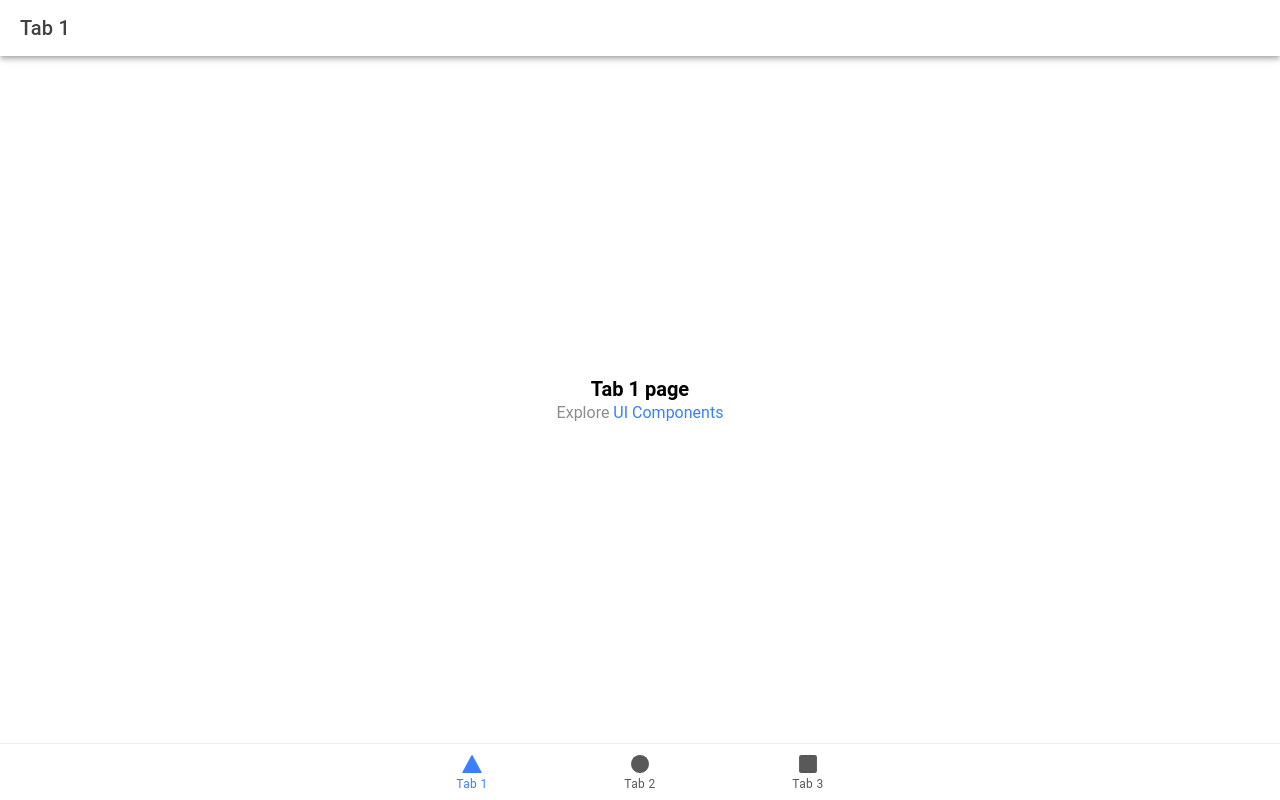
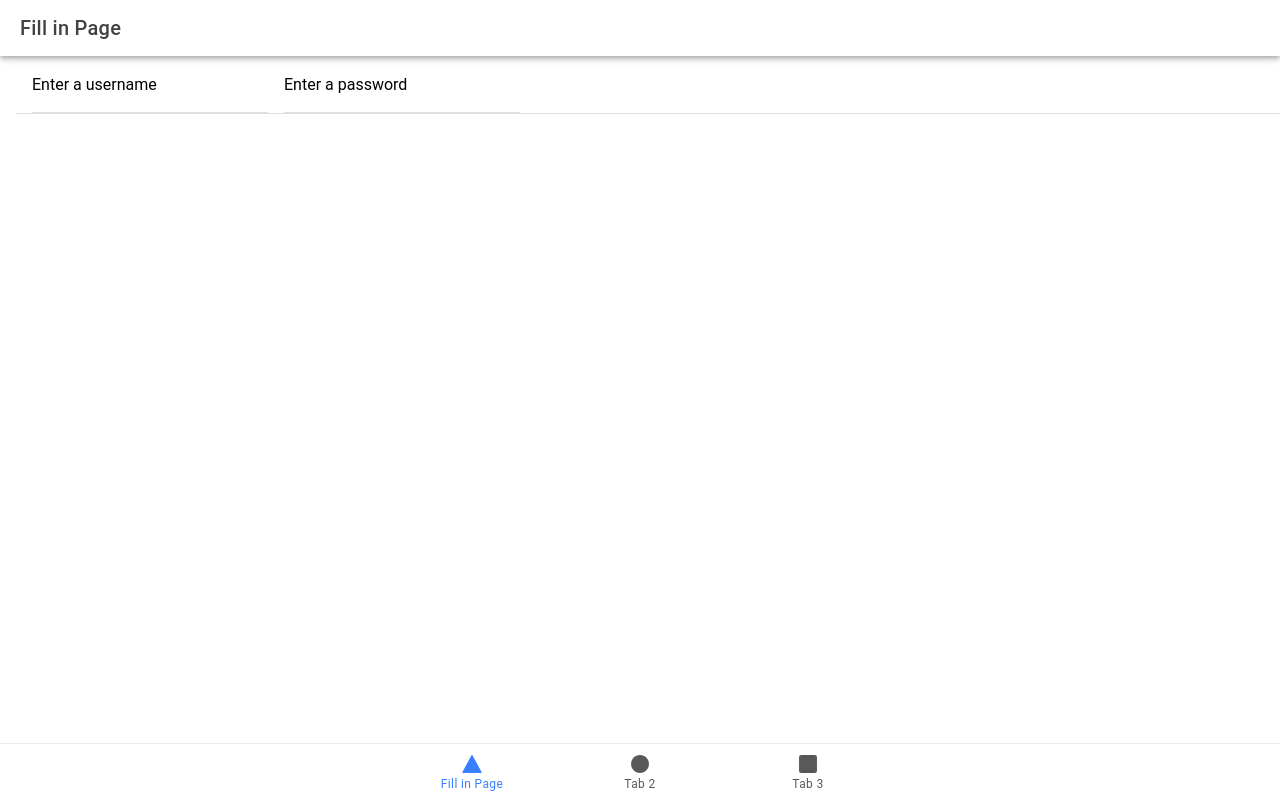
Before and after one commit to jaycebeck/M12-Test, a React (Vite) app: page /tab1 in a window 1280 px wide. Built offline with nearby package versions, Linux system fonts and the light colour scheme.

Commit message:
Homework submit

```diff
--- a/src/App.tsx
+++ b/src/App.tsx
@@ -57,7 +57,7 @@ const App: React.FC = () => (
         <IonTabBar slot="bottom">
           <IonTabButton tab="tab1" href="/tab1">
             <IonIcon aria-hidden="true" icon={triangle} />
-            <IonLabel>Tab 1</IonLabel>
+            <IonLabel>Fill in Page</IonLabel>
           </IonTabButton>
           <IonTabButton tab="tab2" href="/tab2">
             <IonIcon aria-hidden="true" icon={ellipse} />
--- /dev/null
+++ b/src/components/LoginItems.tsx
@@ -0,0 +1,16 @@
+import React from 'react';
+import { IonInput, IonItem, IonList } from '@ionic/react';
+
+function LoginPage() {
+    return (
+        <IonItem>
+            <IonItem>
+                <IonInput label="Enter a username" labelPlacement="floating" placeholder="Enter text"></IonInput>
+            </IonItem>
+            <IonItem>
+                <IonInput label="Enter a password" labelPlacement="floating" placeholder="Enter text"></IonInput>
+            </IonItem>
+        </IonItem>
+    );
+}
+export default LoginPage;
--- a/src/pages/Tab1.tsx
+++ b/src/pages/Tab1.tsx
@@ -1,5 +1,5 @@
 import { IonContent, IonHeader, IonPage, IonTitle, IonToolbar } from '@ionic/react';
-import ExploreContainer from '../components/ExploreContainer';
+import LoginPage from '../components/LoginItems'
 import './Tab1.css';
 
 const Tab1: React.FC = () => {
@@ -7,16 +7,16 @@ const Tab1: React.FC = () => {
     <IonPage>
       <IonHeader>
         <IonToolbar>
-          <IonTitle>Tab 1</IonTitle>
+          <IonTitle>Fill in Page</IonTitle>
         </IonToolbar>
       </IonHeader>
       <IonContent fullscreen>
         <IonHeader collapse="condense">
           <IonToolbar>
-            <IonTitle size="large">Tab 1</IonTitle>
+            <IonTitle size="large">Fill in Page</IonTitle>
           </IonToolbar>
         </IonHeader>
-        <ExploreContainer name="Tab 1 page" />
+        <LoginPage />
       </IonContent>
     </IonPage>
   );
```
